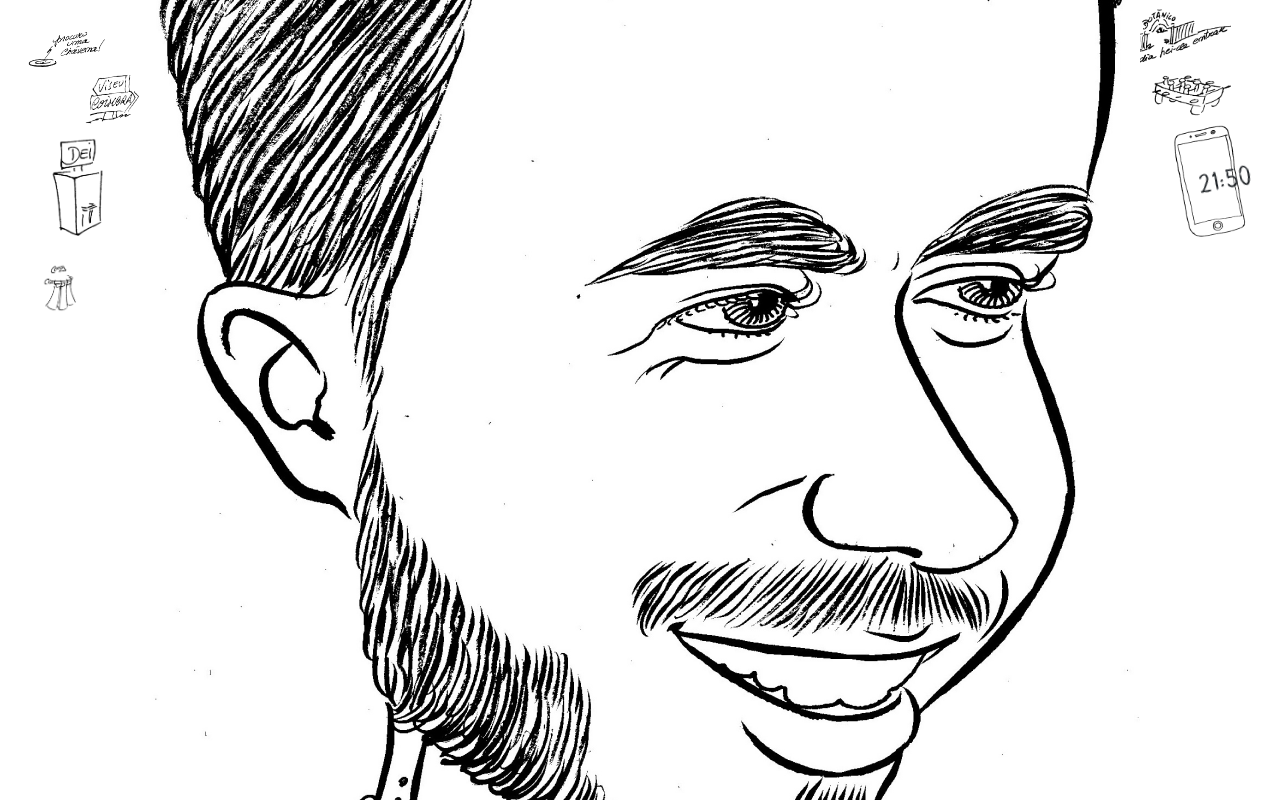
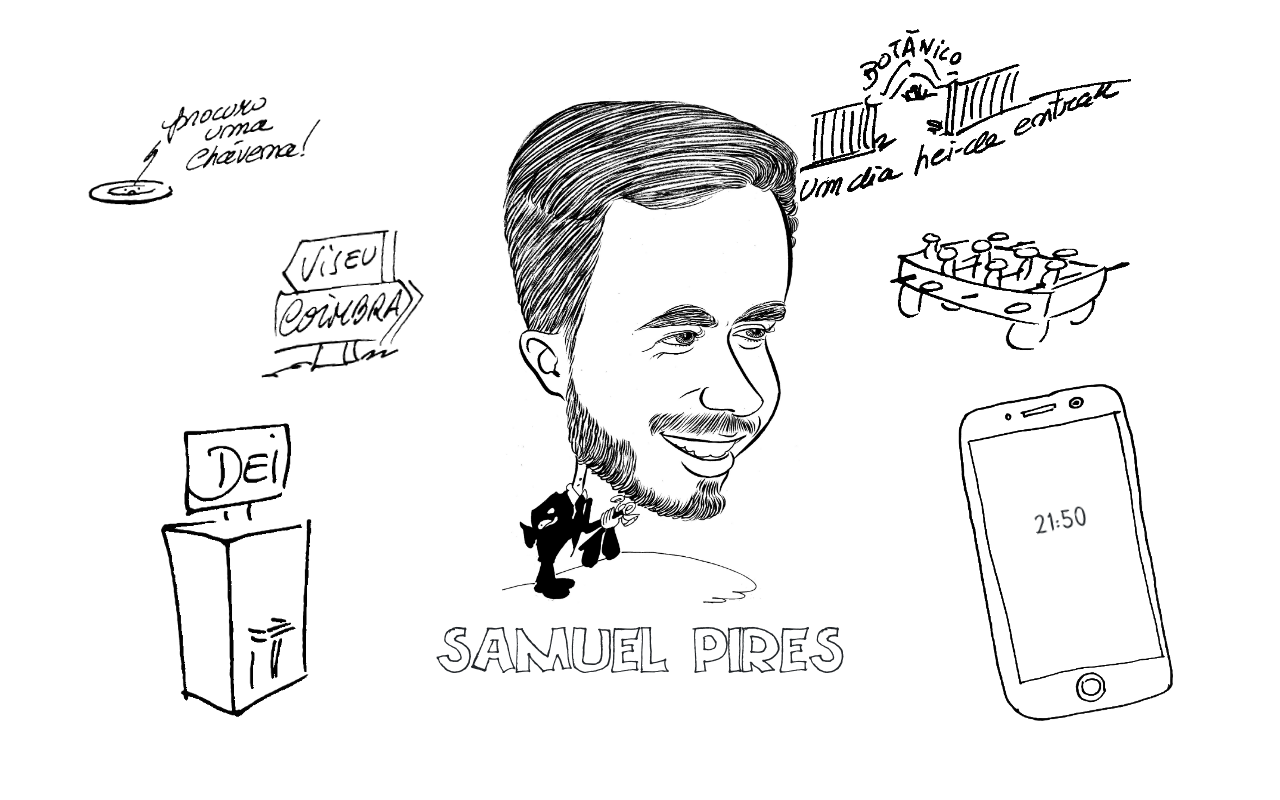
Before and after one commit to ItzPires/Personal-Web-Site, a React (Create React App) app: page / in a window 1280 px wide. Shown: the top 800 px of the page. Built offline with nearby package versions, Linux system fonts and the light colour scheme.

Commit message:
Add Botanico Gif; add transition to scale

```diff
--- a/public/data.json
+++ b/public/data.json
@@ -2,8 +2,7 @@
     "eu": {
         "titulo": "Eu",
         "descricao": "Este sou eu, Samuel Pires!\n Nasci no dia 19 de Dezembro de 1999",
-        "png": "./imgs/eu.png",
-        "gif": "./imgs/eu.gif"
+        "png": "./imgs/eu.png"
     },
     "chavena": {
         "titulo": "\"Procuro uma Chávena!!!\"",
@@ -33,7 +32,8 @@
         "titulo": "\"Um dia temos que ir ao Botânico\"",
         "descricao": "\"Um dia temos que ir ao Botânico\", uma frase mitica que se tornou num meme entre os meus amigos. Sempre que saiamos e passassemos pelo Jardim Botânico, dizia sempre esta frase que se tornou numa frase mitica nas nossas saidas.",
         "png": "./imgs/botanico.png",
-        "gif": "./imgs/botanico.gif"
+        "gif": "./imgs/botanico.gif",
+        "gifLoop": "./imgs/botanicoLoop.gif"
     },
     "matrecos": {
         "titulo": "Matraquilhos",
--- a/src/App.js
+++ b/src/App.js
@@ -37,12 +37,12 @@ function App() {
           </div>
           <div className="custom-column sticky">
             <div className="img-container">
-              <ImageComponent data={data.eu} image="eu" mouseOverOn={false} customClassName={"img-responsive"} />
+              <ImageComponent data={data.eu} image="eu" mouseOverOn={false} />
               <h1 className="grafiti">Samuel Pires</h1>
             </div>
           </div>
           <div className="custom-column">
-            <ImageComponent data={data.botanico} image="botanico" mouseOverOn={false} />
+            <ImageComponent data={data.botanico} image="botanico" />
             <ImageComponent data={data.matrecos} image="matrecos" onClickFunction={() => { setShowBall(true) }} customMouseOver={true} />
             <Telemovel data={data.telemovel} />
           </div>
--- a/src/components/ImageComponent/ImageComponent.css
+++ b/src/components/ImageComponent/ImageComponent.css
@@ -45,6 +45,17 @@
   display: block;
   margin-top: 10%;
   margin-left: 20%;
+}
+
+#eu {
+  max-width: 70%;
+  height: auto;
+  display: block;
+  margin-left: 75px;
+}
+
+.scale {
+  transition: transform .2s ease-out;
 }
 
 .scale:hover {
--- a/src/components/ImageComponent/ImageComponent.js
+++ b/src/components/ImageComponent/ImageComponent.js
@@ -43,7 +43,7 @@ const ImageComponent = ({ data, image, onClickFunction, customClassName, customM
                 }}
                 onMouseOut={handleMouseOut}
                 id={image}
-                className={`${customClassName ? customClassName + ' scale' : 'scale'
+                className={`${customClassName ? customClassName : 'scale'
                     }`}
             />
             {openModal ? <ModalComponent setModalOpen={() => setOpenModal(!openModal)} data={data}></ModalComponent> : null}
--- a/src/components/Modal/Modal.js
+++ b/src/components/Modal/Modal.js
@@ -7,7 +7,7 @@ const ModalComponent = ({ setModalOpen, data }) => {
     <div className="background-style" onClick={setModalOpen}>
       <div className="modal-style">
         <div>
-          <img className="img-style" src={data.gifLoop ? data.gifLoop : data.gif } alt={data.titulo} />
+          <img className="img-style" src={data.gifLoop ? data.gifLoop : (data.gif ? data.gif : data.png) } alt={data.titulo} />
         </div>
         <div className="json">
           <h3>{data.titulo}</h3>
```
Also changed, not shown: public/imgs/botanico.gif (added), public/imgs/botanicoLoop.gif (added). Lines whose indentation alone changed are shown as unchanged.
